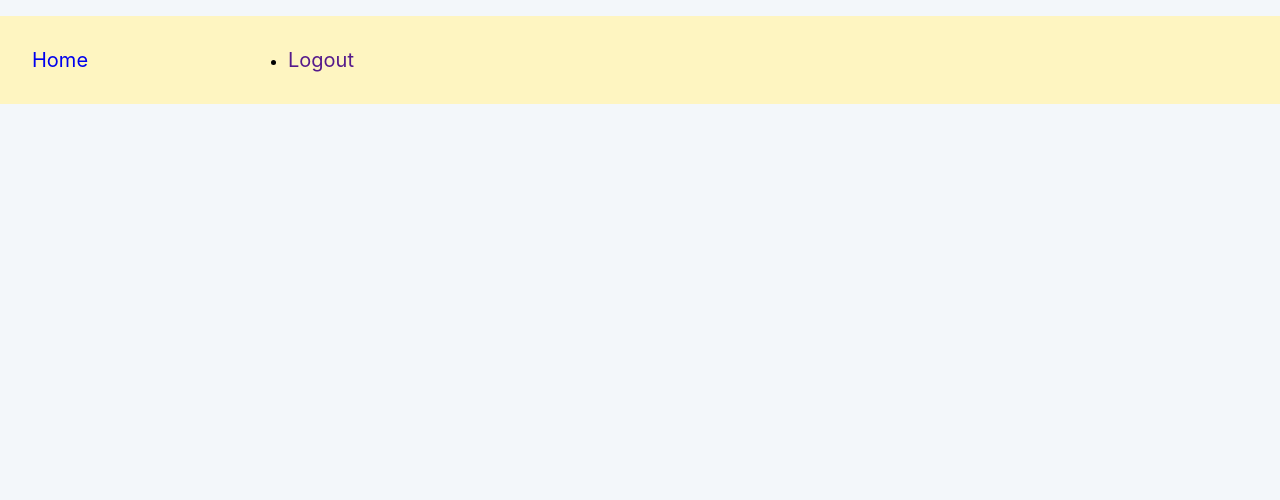
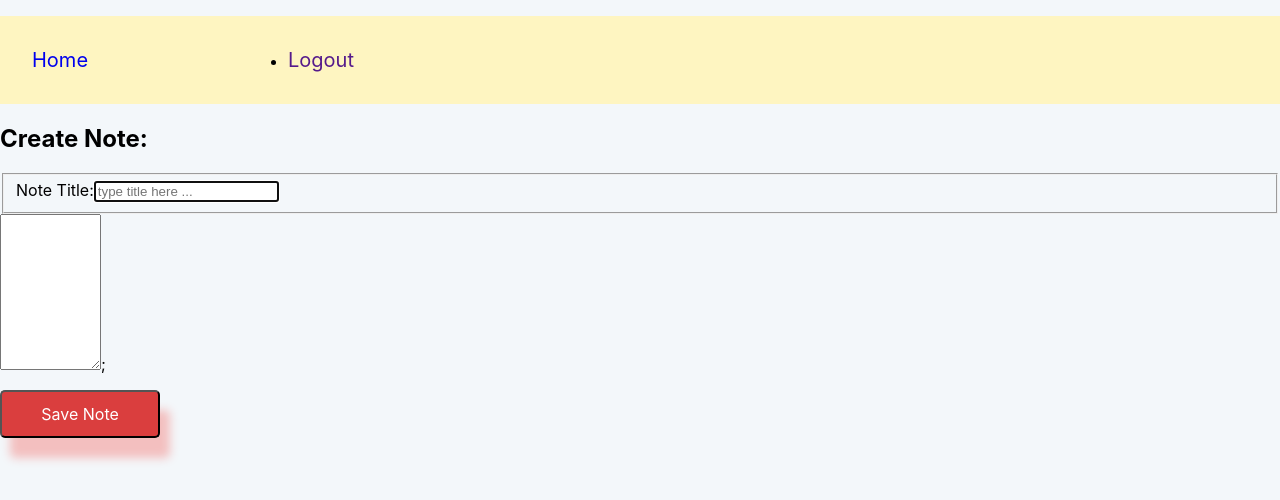
Before and after one commit to calebwagner/react-notes-app, a React (Create React App) app: page /detail/1/create in a window 1280 px wide. Shown: the top 500 px of the page. Built offline with nearby package versions, Linux system fonts and the light colour scheme; no server answers; sample sign-in values are in the browser's storage.

Commit message:
added fully functioning create notes form

```diff
--- a/src/components/ApplicationViews.js
+++ b/src/components/ApplicationViews.js
@@ -9,6 +9,7 @@ import { NotebookEdit } from "./notebooks/NotebookEdit";
 import { NotebookView } from "./notebooks/NotebookView";
 import { NotebookSearch } from "./notebooks/NotebookSearch";
 import { NoteSearch } from "./notes/NoteSearch";
+import { NotesForm } from "./notes/NotesForm";
 
 export const ApplicationViews = () => {
   return (
@@ -30,6 +31,9 @@ export const ApplicationViews = () => {
             {/* <NotebookView /> */}
             <NotesList />
           </Route>
+          <Route path="/detail/:notebookId/create">
+            <NotesForm />
+          </Route>
         </NotesProvider>
       </NotebookProvider>
     </>
--- a/src/components/notebooks/NotebookForm.js
+++ b/src/components/notebooks/NotebookForm.js
@@ -3,8 +3,7 @@ import { NotebookContext } from "./NotebookProvider";
 import { useHistory } from "react-router-dom";
 
 export const NotebookForm = () => {
-  const { addNotebook } = useContext(NotebookContext);
-  const { notebooks, getNotebooks } = useContext(NotebookContext);
+  const { addNotebook, getNotebooks } = useContext(NotebookContext);
 
   const currentUserId = parseInt(localStorage.getItem("wwi__user"));
 
@@ -35,7 +34,7 @@ export const NotebookForm = () => {
 
     const notebookTitle = parseInt(notebook.title);
 
-    if (notebookTitle === 0) {
+    if (notebookTitle.length === 0) {
       window.alert("Please select a type a title");
     } else {
       const newNotebook = {
--- a/src/components/notes/NoteDetail.js
+++ b/src/components/notes/NoteDetail.js
@@ -28,8 +28,8 @@ export const NoteDetail = ({ note }) => {
 
   return (
     <section className="notes">
-      <button onClick={() => history.push(`/edit/${note.id}`)}>Edit</button>
-      <button onDoubleClick={deleteANote}>Delete</button>
+      {/* <button onClick={() => history.push(`/edit/${note.id}`)}>Edit</button>
+      <button onDoubleClick={deleteANote}>Delete</button> */}
       <h3>{noteVar.title}</h3>
       <h5>{noteVar.description}</h5>
     </section>
--- a/src/components/notes/NotesForm.js
+++ b/src/components/notes/NotesForm.js
@@ -2,12 +2,13 @@ import React, { useContext, useEffect, useState } from "react";
 import { NotesContext } from "./NotesProvider";
 import { useHistory } from "react-router-dom";
 
-export const NotebookEdit = () => {
+export const NotesForm = () => {
   const { addNote, getNotes } = useContext(NotesContext);
 
   const [note, setNote] = useState({
     title: "",
-    notebookId: 1,
+    notebookId: 2,
+    description: "",
     timestamp: Date.now(),
   });
 
@@ -28,12 +29,12 @@ export const NotebookEdit = () => {
 
     const noteTitle = parseInt(note.title);
     const noteDescription = parseInt(note.description);
-    if (noteTitle || noteDescription === 0) {
+    if (noteTitle.length || noteDescription.length === 0) {
       window.alert("Please fill out note form");
     } else {
       const newNote = {
         title: note.title,
-        notebookId: 1,
+        notebookId: 2,
         description: note.description,
         timestamp: Date.now(),
       };
@@ -54,27 +55,23 @@ export const NotebookEdit = () => {
             autoFocus
             className="form-control"
             placeholder="type title here ..."
-            defaultValue={note.title}
+            value={note.title}
             onChange={handleControlledInputChange}
           />
         </div>
       </fieldset>
-      <textarea>
-        <div className="form-group">
-          <label htmlFor="description">description:</label>
-          <input
-            type="text"
-            id="description"
-            required
-            autoFocus
-            className="form-control"
-            placeholder="type description here ..."
-            defaultValue={note.title}
-            onChange={handleControlledInputChange}
-          />
-        </div>
-      </textarea>
-
+      <textarea
+        type="text"
+        id="description"
+        name="description"
+        className="form-control"
+        cols={10}
+        rows={10}
+        required
+        value={note.description}
+        onChange={handleControlledInputChange}
+      />
+      ;
       <button className="btn btn-primary" onClick={handleClickSaveNote}>
         Save Note
       </button>
--- a/src/components/notes/NotesList.js
+++ b/src/components/notes/NotesList.js
@@ -7,6 +7,7 @@ import "./Notes.css";
 export const NotesList = () => {
   const { notes, getNotes, searchTerms } = useContext(NotesContext);
   const [filteredNotes, setFiltered] = useState([]);
+  const history = useHistory();
 
   useEffect(() => {
     getNotes();
@@ -26,9 +27,9 @@ export const NotesList = () => {
   return (
     <>
       <h1>Notes:</h1>
-      {/* <button onClick={() => history.push(`/detail/:notebookId/create`)}>
+      <button onClick={() => history.push(`/detail/:notebookId/create`)}>
         Create Note
-      </button> */}
+      </button>
       <div>
         {filteredNotes.map((note) => {
           return <NoteDetail key={note.id} note={note} />;
```
